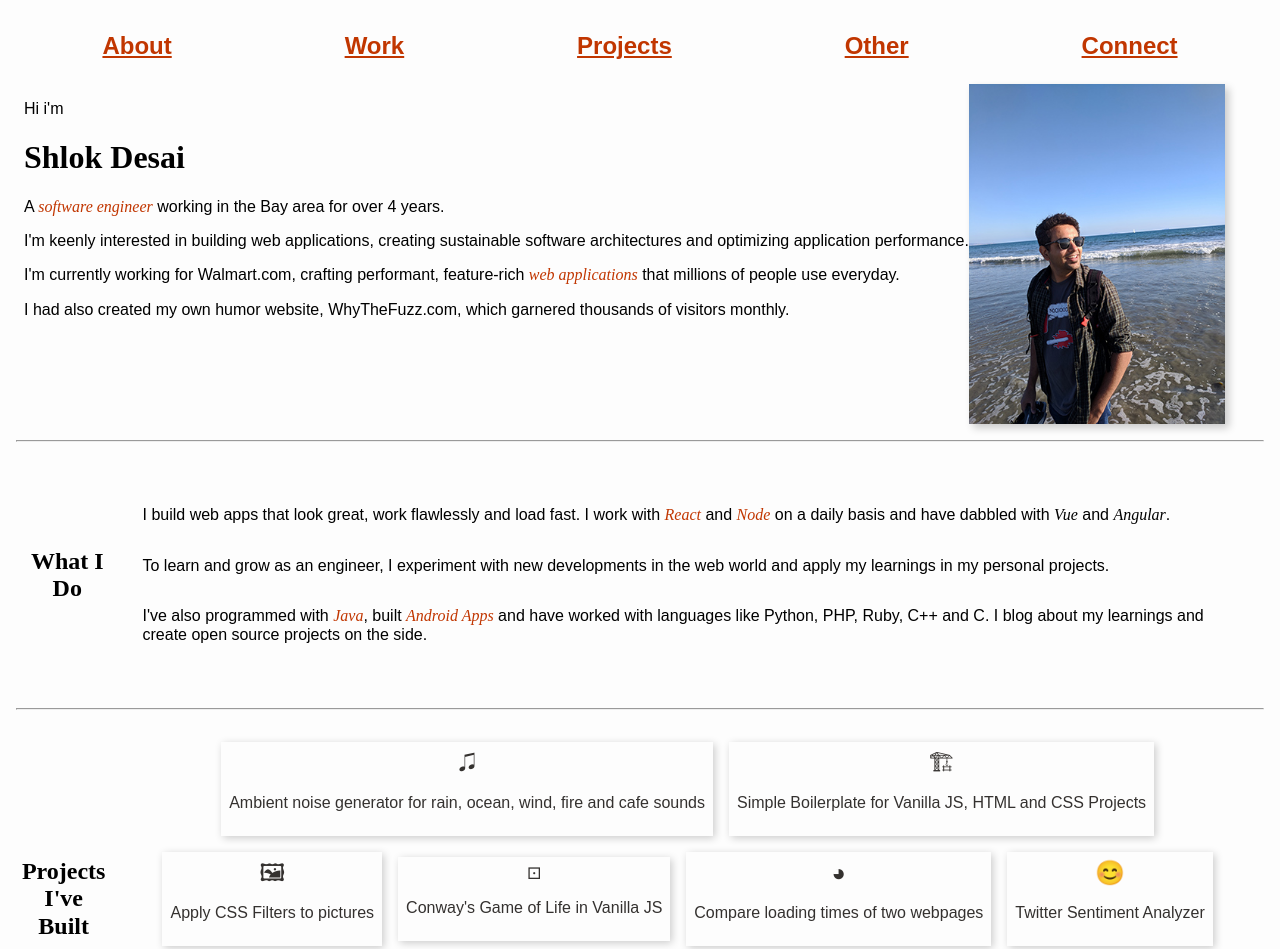
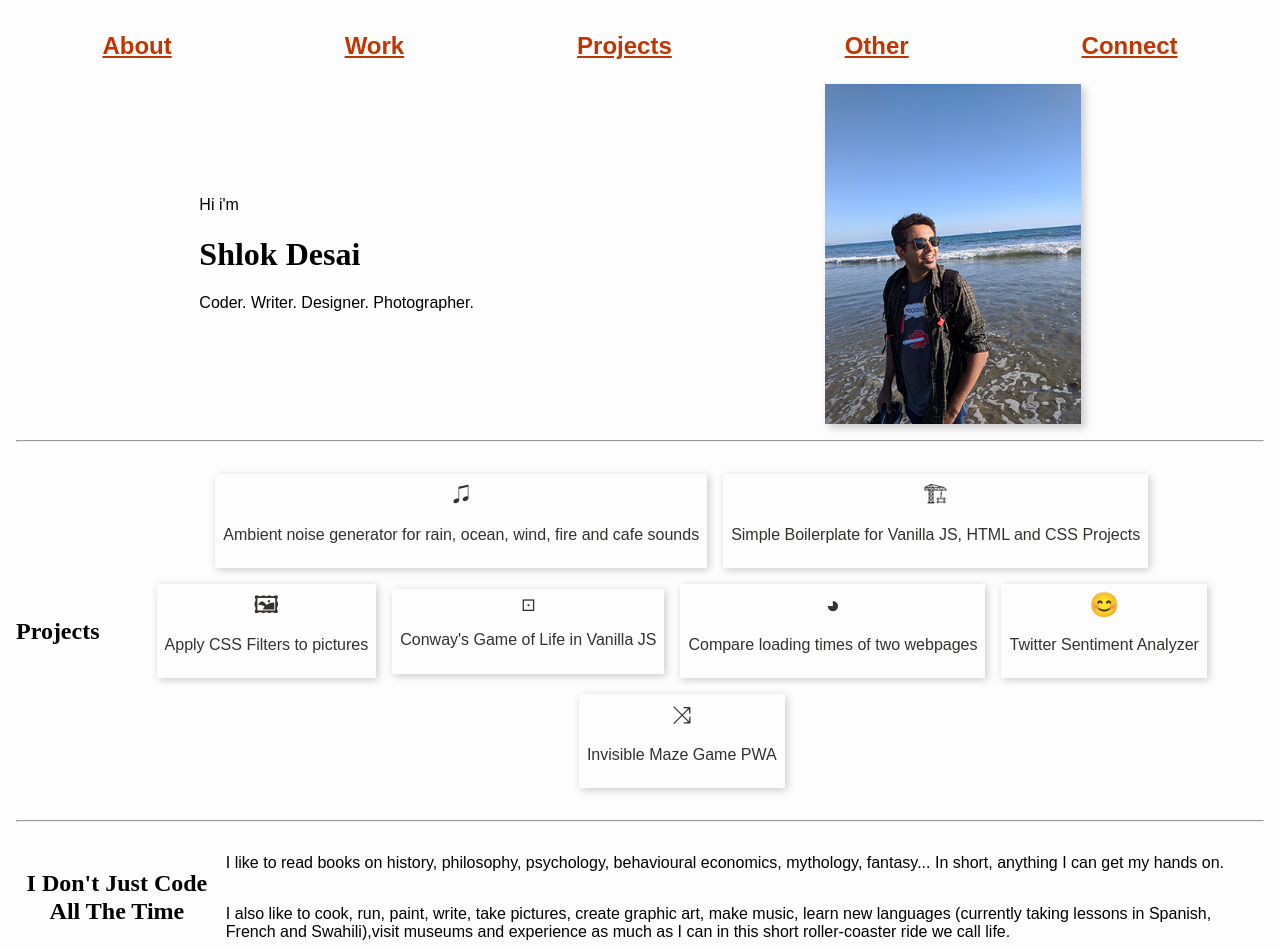
Before and after one commit to ShlokD/about-me, a website: page index.html in a window 1280 px wide. Shown: the top 949 px of the page. Drawn offline with nearby package versions, Linux system fonts and the light colour scheme; a web font is replaced by a local one.

Commit message:
Update description

```diff
--- a/index.html
+++ b/index.html
@@ -40,46 +40,17 @@
   </header>
 
   <main>
-    <section id="about" class="flex flex-column flex-row-ns pa2">
+    <section id="about" class="flex flex-column flex-row-ns pa2 justify-around items-center">
       <div>
         <p>Hi i'm</p>
         <h1>Shlok Desai</h1>
-        <p> A
-          <em class="bronze">software engineer</em> working in the Bay area for over 4 years.</p>
-        <p>I'm keenly interested in building web applications, creating sustainable software architectures and optimizing application performance.</p>
-        <p>I'm currently working for Walmart.com, crafting performant, feature-rich
-          <em class="bronze">web applications</em>
-          that millions of people use everyday.
-        </p>
-        <p>I had also created my own humor website, WhyTheFuzz.com, which garnered thousands of visitors monthly.</p>
-      </div>
-      <img class="mw5 shadow-5" alt="Shlok's Profile Picture" src="dist/assets/profile-optim.jpg"></img>
-    </section>
-    <hr />
-
-    <section id="work" class="pa2 flex flex-column flex-row-ns justify-around items-center">
-      <h2 class="tc">What I Do</h2>
-      <div class="pa4 flex flex-column">
-
-        <p>I build web apps that look great, work flawlessly and load fast. I work with
-          <em class="bronze">React</em> and
-          <em class="bronze">Node</em> on a daily basis and have dabbled with
-          <em>Vue</em> and
-          <em>Angular</em>.</p>
-        <p>To learn and grow as an engineer, I experiment with new developments
-          in the web world and apply my learnings in my personal projects.</p>
-
-        <p>I've also programmed with
-          <em class="bronze ">Java</em>, built
-          <em class="bronze">Android Apps</em>
-          and have worked with languages like Python, PHP, Ruby, C++ and C.
-
-          I blog about my learnings and create open source projects on the side.</p>
-      </div>
+        <p>Coder. Writer. Designer. Photographer.</p>
+        </div>
+        <img class="mw5 shadow-5" alt="Shlok's Profile Picture" src="dist/assets/profile-optim.jpg"></img>
     </section>
     <hr />
     <section id="projects" class="flex flex-column flex-row-ns justify-center items-center">
-      <h2 class="tc">Projects I've Built</h2>
+      <h2 class="tc">Projects</h2>
       <ul class="flex flex-column flex-row-ns justify-center items-center flex-wrap list pl0">
         <li class="pa2 ma2 shadow-4">
           <a class="flex flex-column justify-center items-center black no-underline"
```
